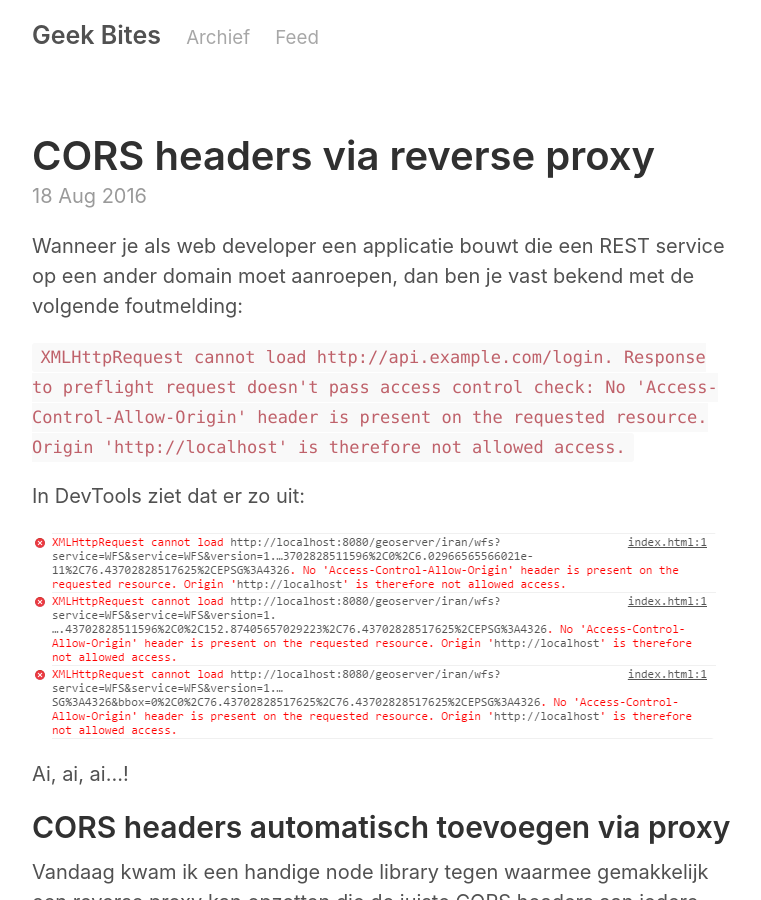
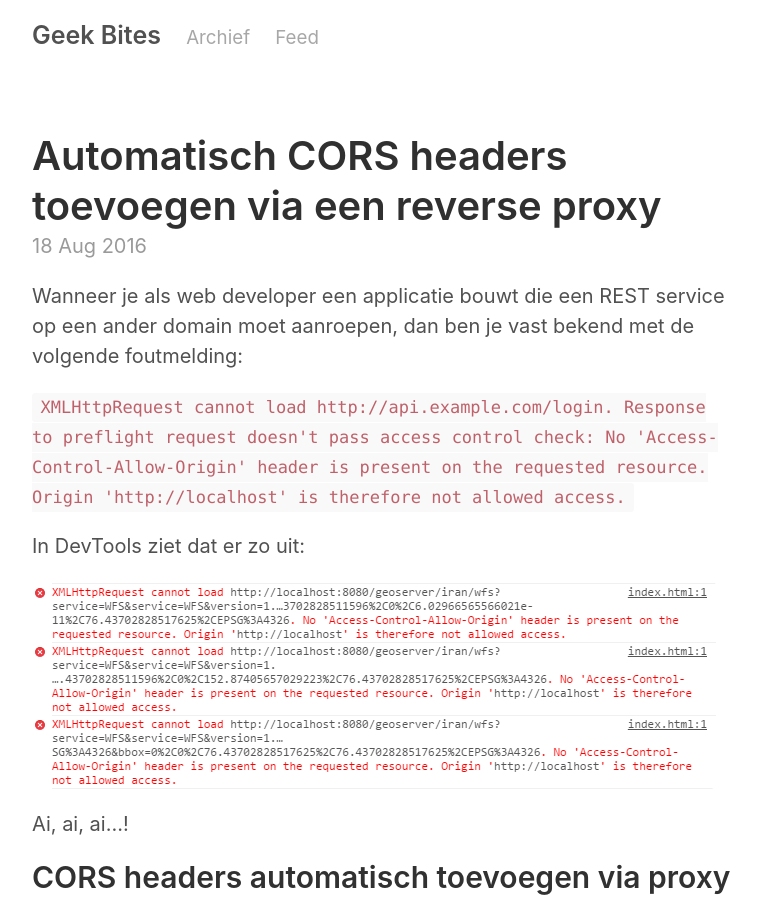
Before and after one commit to move4mobile/geekbites, a Jekyll site: the page built from _posts/2016-08-18-nodejs-proxy-cors.md, in a window 1280 px wide and 900 px high. Shown: the whole window, without its empty margins (258-1019 px from the left). Built offline with Jekyll 4.4.1, drawn with Linux system fonts in a browser that asks for light colours.

Commit message:
Update blog title

```diff
--- a/_posts/2016-08-18-nodejs-proxy-cors.md
+++ b/_posts/2016-08-18-nodejs-proxy-cors.md
@@ -1,6 +1,6 @@
 ---
 layout: post
-title: CORS headers via reverse proxy
+title: Automatisch CORS headers toevoegen via een reverse proxy
 category: web development
 tags: cors, nodejs
 comments: true
```
